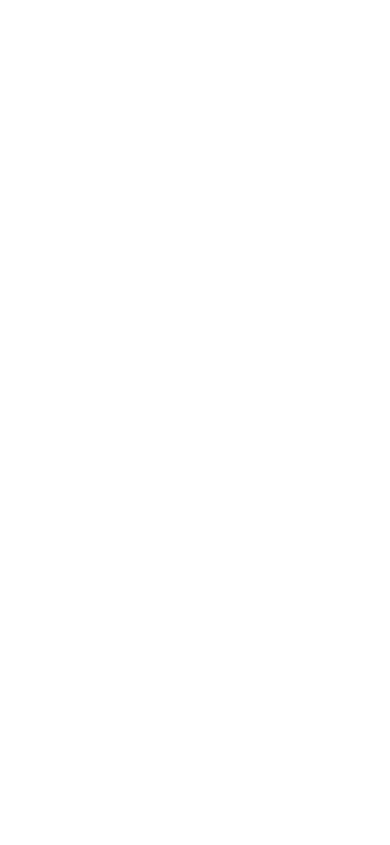
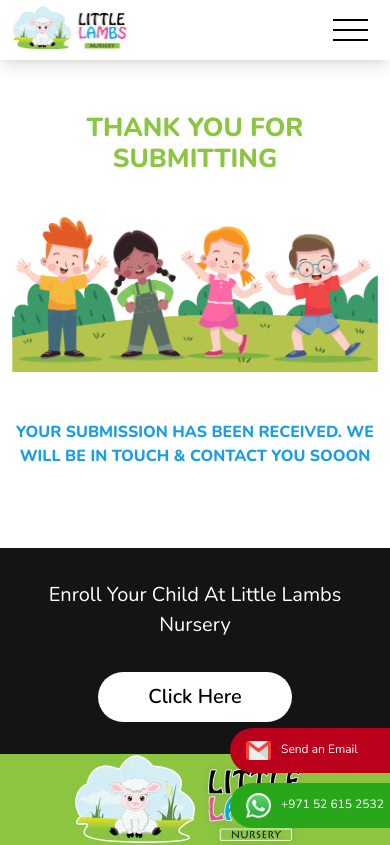
Before and after one commit to little-lambs-nursery/lln_production, a React (Create React App) app in the folder client/: page /Thank-You in a window 390 px wide. Shown: the top 845 px of the page. Built offline with nearby package versions, Linux system fonts and the light colour scheme.

Commit message:
chnage content || create thank you page for enroll form and contact form

```diff
--- a/client/src/Pages/ContactContent/ContactForm.js
+++ b/client/src/Pages/ContactContent/ContactForm.js
@@ -3,6 +3,7 @@ import { useState } from 'react'
 import { BASEURL } from '../../Constents/Constents'
 import { toast } from 'react-toastify';
 import 'react-toastify/dist/ReactToastify.css';
+import { useNavigate } from 'react-router-dom';
 
 
 
@@ -13,6 +14,7 @@ const ContactForm = () => {
         number: "",
         comment: ""
     })
+    const navigate = useNavigate()
 
     const handleChange = (e) => {
         setValues({ ...values, [e.target.name]: e.target.value })
@@ -41,6 +43,7 @@ const ContactForm = () => {
                             number: "",
                             comment: ""
                         })
+                        navigate('/contact-us/Thank-You')
 
                     }
                     else {
--- a/client/src/Pages/FacilitiesContent/FacilitiesBody.js
+++ b/client/src/Pages/FacilitiesContent/FacilitiesBody.js
@@ -15,6 +15,7 @@ const FacilitiesBody = () => {
                             <div className="col-lg-9">
                                 <div className="differenceBodyCard">
                                     <ul>
+                                        <li>Huge outdoor play area</li>
                                         <li>Indoor gym facility </li>
                                         <li>Taking Care of age Groups</li>
                                         <dd>Babies- 45 days to 1 year</dd>
--- a/client/src/Pages/Includes/Footer/Footer.js
+++ b/client/src/Pages/Includes/Footer/Footer.js
@@ -50,7 +50,7 @@ const Footer = () => {
                                     <h4>PROGRAMMES</h4>
                                     <ul>
                                         <li>
-                                            <Link to="/programmes">Pre School</Link>
+                                            <Link to="/programmes">Infants</Link>
                                         </li>
                                         <li>
                                             <Link to="/programmes">Nursery</Link>
--- /dev/null
+++ b/client/src/Pages/ThankYouPage/ContactThankyou.js
@@ -0,0 +1,31 @@
+import React from 'react'
+import Footer from '../Includes/Footer/Footer'
+import MobileNavigation from '../Includes/MobileNavigation/MobileNavigation'
+import Navigation from '../Includes/Navigation/Navigation'
+import WhatsAppChat from '../WhatsAppChat'
+import contactThankyou from '../../img/icons/contactThankyou.png'
+import './Thankyou.css'
+
+const ContactThankyou = () => {
+    return (
+        <>
+            <WhatsAppChat />
+            <Navigation />
+            <MobileNavigation />
+            <div className='container'>
+                <div className='row'>
+                    <div className='col-lg-12'>
+                        <div className='thankuContent'>
+                            <h1>thank you</h1>
+                            <img src={contactThankyou} alt="contactThankyou" className='img-fluid' />
+                            <p>Thank You, We Will Contact You Soon</p>
+                        </div>
+                    </div>
+                </div>
+            </div>
+            <Footer />
+        </>
+    )
+}
+
+export default ContactThankyou
--- /dev/null
+++ b/client/src/Pages/ThankYouPage/EnrollThankyou.js
@@ -0,0 +1,32 @@
+import React from 'react'
+import Footer from '../Includes/Footer/Footer'
+import MobileNavigation from '../Includes/MobileNavigation/MobileNavigation'
+import Navigation from '../Includes/Navigation/Navigation'
+import WhatsAppChat from '../WhatsAppChat'
+import './Thankyou.css'
+import enrollThankyou from '../../img/icons/enrollThankyou.png'
+
+const EnrollThankyou = () => {
+    return (
+        <>
+            <WhatsAppChat />
+            <Navigation />
+            <MobileNavigation />
+            <div className='container'>
+                <div className='row'>
+                    <div className='col-lg-12'>
+                        <div className='thankuContent'>
+                            <h1>THANK YOU FOR SUBMITTING</h1>
+                            <img src={enrollThankyou} alt="enrollThankyou" className='img-fluid' />
+                            <p>YOUR SUBMISSION HAS BEEN RECEIVED. WE WILL BE <br />
+                                IN TOUCH & CONTACT YOU SOOON</p>
+                        </div>
+                    </div>
+                </div>
+            </div>
+            <Footer />
+        </>
+    )
+}
+
+export default EnrollThankyou
--- /dev/null
+++ b/client/src/Pages/ThankYouPage/Thankyou.css
@@ -0,0 +1,143 @@
+.thankuContent {
+    text-align: center;
+    margin: 5rem 0;
+}
+
+.thankuContent h1 {
+    font-size: 60px;
+    color: var(--tertiary);
+    text-transform: uppercase;
+    font-family: extrabold;
+    margin-bottom: 2rem;
+}
+
+.thankuContent p {
+    font-size: 30px;
+    color: var(--primary);
+    text-transform: uppercase;
+    font-family: extrabold;
+    margin-top: 3rem;
+}
+
+@media (min-width: 319.98px) and (max-width: 379.98px) {
+    .thankuContent {
+        margin: 7rem 0 5rem 0;
+    }
+
+    .thankuContent h1 {
+        font-size: 26px;
+    }
+
+    .thankuContent p {
+        font-size: 16px;
+    }
+
+    .thankuContent p br {
+        display: none;
+    }
+}
+
+@media (min-width: 380px) and (max-width: 424.98px) {
+    .thankuContent {
+        margin: 7rem 0 5rem 0;
+    }
+
+    .thankuContent h1 {
+        font-size: 26px;
+    }
+
+    .thankuContent p {
+        font-size: 16px;
+    }
+
+    .thankuContent p br {
+        display: none;
+    }
+}
+
+@media (min-width: 425px) and (max-width: 575.98px) {
+    .thankuContent {
+        margin: 7rem 0 5rem 0;
+    }
+
+    .thankuContent h1 {
+        font-size: 26px;
+    }
+
+    .thankuContent p {
+        font-size: 16px;
+    }
+
+    .thankuContent p br {
+        display: none;
+    }
+}
+
+@media (min-width: 576px) and (max-width: 768.98px) {
+    .thankuContent {
+        margin: 7rem 0 5rem 0;
+    }
+
+    .thankuContent h1 {
+        font-size: 26px;
+    }
+
+    .thankuContent p {
+        font-size: 16px;
+    }
+
+    .thankuContent p br {
+        display: none;
+    }
+}
+
+@media (min-width: 769px) and (max-width: 991.98px) {
+    .thankuContent {
+        margin: 7rem 0 5rem 0;
+    }
+
+    .thankuContent h1 {
+        font-size: 26px;
+    }
+
+    .thankuContent p {
+        font-size: 16px;
+    }
+
+    .thankuContent p br {
+        display: none;
+    }
+}
+
+@media (min-width: 992px) and (max-width: 1023.98px) {
+    .thankuContent h1 {
+        font-size: 46px;
+    }
+
+    .thankuContent p {
+        font-size: 16px;
+    }
+
+    .thankuContent p br {
+        display: none;
+    }
+}
+
+@media (min-width: 1024px) and (max-width: 1200px) {
+    .thankuContent h1 {
+        font-size: 46px;
+    }
+
+}
+
+@media (min-width: 1200.98px) and (max-width: 1359px) {
+    .thankuContent h1 {
+        font-size: 46px;
+    }
+}
+
+@media (min-width: 1359.98px) and (max-width: 1440px) {
+    .thankuContent h1 {
+        font-size: 46px;
+    }
+}
--- a/client/src/Routes/CommonRoutes.js
+++ b/client/src/Routes/CommonRoutes.js
@@ -12,6 +12,8 @@ import PrivacyPolicy from "../Pages/PrivacyPolicy"
 import Programmes from "../Pages/Programmes"
 import ScrollToTop from "../Pages/ScrollToTop"
 import TermsCondition from "../Pages/TermsCondition"
+import ContactThankyou from "../Pages/ThankYouPage/ContactThankyou"
+import EnrollThankyou from "../Pages/ThankYouPage/EnrollThankyou"
 
 const CommonRoutes = () => {
     return (
@@ -30,6 +32,8 @@ const CommonRoutes = () => {
                     <Route path="/programmes" element={<Programmes />} />
                     <Route path="/term-and-conditions" element={<TermsCondition />} />
                     <Route path="/privacy-and-policy" element={<PrivacyPolicy />} />
+                    <Route path="/Thank-You" element={<EnrollThankyou />} />
+                    <Route path="/contact-us/Thank-You" element={<ContactThankyou />} />
                 </Routes>
             </ScrollToTop>
         </>
```
Also changed, not shown: client/src/Pages/Includes/EnrollForm/EnrollFormModal.js (+5 -3 lines), client/src/Pages/Programmes/ProgramBody.js (+7 -8 lines), client/src/img/icons/contactThankyou.png (added), client/src/img/icons/enrollThankyou.png (added).
